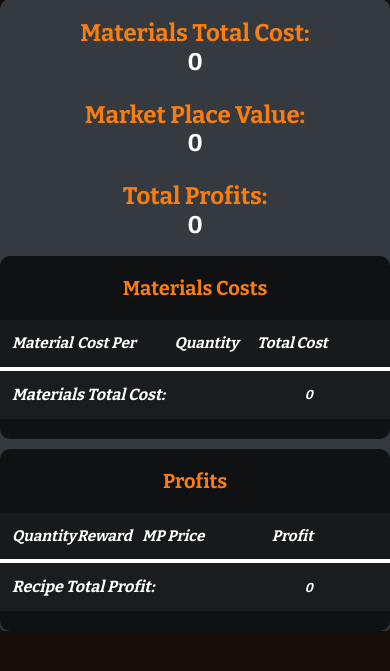
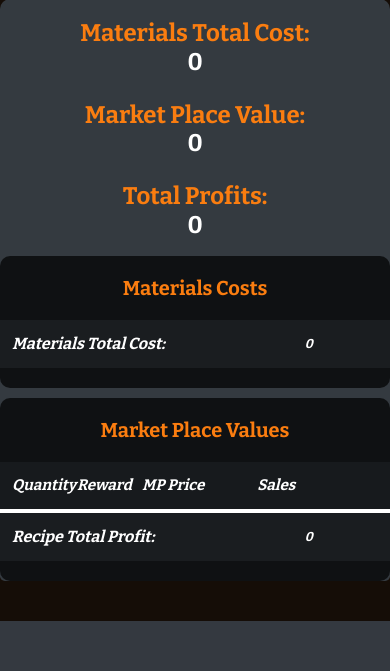
Before and after one commit to ejwoulfe/BDOProfit, a PHP site: the page made by Calculator/Recipe Page/cooking_recipe.php in a window 390 px wide. Shown: the part 448-1119 px from the top of the page. After the commit the page ends 1069 px from the top, so only its background shows below. Run offline with PHP 8.4, Linux system fonts and the light colour scheme; data that the repository does not hold is empty.

Commit message:
Different mobile UI for the tables to help reduce clutter. Button will appear on user input.

```diff
--- a/Calculator/Recipe Page/cooking_recipe.php
+++ b/Calculator/Recipe Page/cooking_recipe.php
@@ -111,14 +111,14 @@ require ('Get Recipe Data/get_cooking_recipe_data.php');
           </div>
           <!-- Table for the sub materials costs -->
           <table id="costs_table" class="table table-borderless">
-            <thead>
-              <th class="image_head col-1">
+            <!-- <thead>
+              <th id="image_head" class="col-1">
 
               </th>
-              <th class="text-center col-2">
+              <th id="mat_head" class="text-center col-2">
                 Material
               </th>
-              <th id="cost_per_head" class="text-left col-3">
+              <th id="cost_per_head" class="text-center col-3">
                 Cost Per
               </th>
               <th id="quantity_head" class="text-center col-2">
@@ -127,8 +127,8 @@ require ('Get Recipe Data/get_cooking_recipe_data.php');
               <th id="total_cost_head" class="text-center col-4">
                 Total Cost
               </th>
-            </thead>
-            <tbody>
+            </thead> -->
+            <tbody >
               <!-- For loop to iterate through the total amount of sub materials and make a row containing the materials image, cost, their quantity, and a calculated total cost. -->
               <?php
               $count = 1;
@@ -142,14 +142,14 @@ require ('Get Recipe Data/get_cooking_recipe_data.php');
                 echo '<tr id="' . $cost_row .   '">
                 <td class="image_row text-center col-1"><img src="../'
                 .getMaterialImage($subRow[$y], $conn).
-                '"  height="30"></td><td class="text-center col-2">'
+                '"  height="30"></td><td class="material_name_row text-center col-2">'
                 .getMaterialName($subRow[$y], $conn).
-                '</td><td class="align-middle col-3">
+                '</td><td id="cost_per" class="align-middle col-3">
                 <input id="' . $cost_field .   '" type="number" min="1" max="9999999999" value="" data-toggle="tooltip" data-placement="bottom" title="Enter a number from 0 to 99,999,999,999">
                 </td><td id="' . $cost_quantity .   '" class="quantity text-center col-2">'
                 .$subRow[$x].
                 '</td>
-                <td id="' . $total_cost .   '" class="text-right col-4")">0</td><td><button id="edit_button_' . $strCount . '"edit_button></button></td>
+                <td id="' . $total_cost .   '" class="text-right col-4")">0</td><td class="edit_button_td" ><button id="edit_button_' . $strCount . '" class="edit_button"></button></td>
                 </tr>';
                 $count+=1;
               }
@@ -181,24 +181,24 @@ require ('Get Recipe Data/get_cooking_recipe_data.php');
       <div id="profits_col" class="col-lg-6">
         <div id="profits_table_container">
           <div class="title_container">
-            <h5 class="table_title text-center">Profits</h5>
+            <h5 class="table_title text-center">Market Place Values</h5>
           </div>
           <!-- Table for the sub materials profits -->
           <table id="profits_table" class="table table-borderless">
             <thead>
               <th class="image_head text-center col-1">
               </th>
-              <th class="text-center col-2">
+              <th id="quantity_head_profits" class="text-center col-2">
                 Quantity
               </th>
-              <th class="text-left col-2">
+              <th id="reward_head" class="text-left col-2">
                 Reward
               </th>
-              <th class="text-left col-3">
+              <th id="market_place_head" class="text-left col-3">
                 MP Price
               </th>
               <th id="total_cost_head" class="text-center col-4">
-                Profit
+                Sales
               </th>
             </thead>
             <tbody>
--- a/Calculator/Recipe Page/recipe_calculator.js
+++ b/Calculator/Recipe Page/recipe_calculator.js
@@ -157,6 +157,7 @@ let UIController = (function() {
       if (isNaN(total)) {
         total = 0;
       }
+
       document.querySelector(
         `#row_${id} #total_${type}_row_${id}`
       ).innerHTML = numberWithCommas(total);
@@ -196,6 +197,8 @@ let UIController = (function() {
     },
     // Function to changes the input box css when the user changes the costs/reward amount of a row.
     changeInput: function(field) {
+      let row = field.id.substring(field.id.length - 1, field.id.length);
+
       if (field.style.backgroundColor == "") {
         field.setAttribute(
           "style",
@@ -207,24 +210,33 @@ let UIController = (function() {
           "background: default; border: default; color: default; outline: default;"
         );
       }
+      $("#cost_input_row_" + row).css("width", "89%");
     },
     // Function to hide elements when user enters input, to free up space for mobile.
     hideElements: function(row) {
       var costPer = document.getElementById("cost_input_row_" + row);
       var quantity = document.getElementById("cost_quantity_row_" + row);
-      var costPerHead = document.getElementById("cost_per_head");
-      var quantityHead = document.getElementById("quantity_head");
-      if (costPer.style.display === "none") {
-        costPer.style.display = "block";
-        quantity.style.display = "block";
-        costPerHead.style.display = "block";
-        quantityHead.style.display = "block";
-      } else {
-        costPer.style.display = "none";
-        quantity.style.display = "none";
-        costPerHead.style.display = "none";
-        quantityHead.style.display = "none";
-      }
+      var editButton = document.getElementById("edit_button_" + row);
+
+      costPer.style.display = "none";
+      quantity.style.display = "none";
+      editButton.style.display = "block";
+
+      $("#total_cost_row_" + row).animate({ right: "20%" });
+    },
+    // Function to show hidden elements when user presses edit button.
+    showElements: function(row) {
+      var costPer = document.getElementById("cost_input_row_" + row);
+      var quantity = document.getElementById("cost_quantity_row_" + row);
+      var editButton = document.getElementById("edit_button_" + row);
+
+      costPer.style.display = "block";
+      quantity.style.display = "block";
+      editButton.style.display = "none";
+
+      $("#cost_input_row_" + row).css("width", "89%");
+      $("#total_cost_row_" + row).animate({ right: "0%" });
+      $("#total_cost_row_" + row).text("0");
     },
     // Function to validate the incoming input from the costs/rewards table.
     validateInput: function(input) {
@@ -259,6 +271,24 @@ let UIController = (function() {
 
 ////////////// App Controller, which will use both UI and Recipe Controller methods for caluclations and HTML Changes //////////////
 let appController = (function(recipeCtrl, UICtrl) {
+  if (
+    /Android|webOS|iPhone|iPad|iPod|BlackBerry|IEMobile|Opera Mini/i.test(
+      navigator.userAgent
+    )
+  ) {
+    //Costs
+    $("input[id*='cost_input_row_']").css("width", "89%");
+    $("#image_head").css("display", "none");
+    $("#mat_head").text("Mats");
+    $("#cost_per_head").text("Cost");
+    $("#quantity_head").text("Qty");
+    $("#total_cost_head").text("Total");
+
+    // Market Place Values
+    $("#quantity_head_profits").text("Qty");
+    $("#reward_head").text("Rwds");
+    $("#market_place_head").text("MP");
+  }
   let setupEventListeners = function() {
     // Keypress Event handler for the costs tables rows input field when user presses "enter".
     $("input[id*='cost_input_row_']").on("keypress", function(event) {
@@ -274,9 +304,14 @@ let appController = (function(recipeCtrl, UICtrl) {
         // Change the html to their new values.
         UICtrl.changeInput(event.target);
         event.target.blur();
-        UICtrl.hideElements(`${rowNumber}`);
-
-        $(`#total_cost_row_${rowNumber}`).animate({ right: "40%" });
+        if (
+          /Android|webOS|iPhone|iPad|iPod|BlackBerry|IEMobile|Opera Mini/i.test(
+            navigator.userAgent
+          )
+        ) {
+          // some code..
+          UICtrl.hideElements(`${rowNumber}`);
+        }
 
         // If statement to display the tooltip when user enters in an incorrect input.
       } else if (
@@ -290,6 +325,7 @@ let appController = (function(recipeCtrl, UICtrl) {
         }, 2000);
       }
     });
+
     // Click Event Listener to adjust the css based on the input fields current attributes.
     $("input[id*='cost_input_row_']").on("click", function(event) {
       if (event.target.style.backgroundColor == "transparent") {
@@ -302,6 +338,17 @@ let appController = (function(recipeCtrl, UICtrl) {
       if (event.target.style.backgroundColor == "transparent") {
         UICtrl.changeInput(event.target);
       }
+    });
+
+    $(".edit_button").click(function() {
+      let rowNumber = event.target.id[event.target.id.length - 1];
+      UICtrl.showElements(rowNumber);
+      var inputField = $(event.target)
+        .parent()
+        .parent()
+        .children()[2].firstElementChild;
+
+      UICtrl.changeInput(inputField);
     });
 
     // Keypress Event handler for the profits tables rows input field when user presses "enter".
--- a/css/style.css
+++ b/css/style.css
@@ -416,6 +416,13 @@ nav #collapse_button {
 #total_profit_col {
   text-align: center;
 }
+.edit_button {
+  display: none;
+}
+.edit_button_td {
+  position: absolute;
+  right: 0;
+}
 
 /* Profits Container End */
 
@@ -537,6 +544,20 @@ nav #collapse_button {
 
   /* Index Page End */
   /* Recipe Pages */
+  #image_head {
+    display: none;
+  }
+  .material_name_row,
+  #mat_head {
+    flex: 0 0 25%;
+    max-width: 25%;
+  }
+  td[id*="total_cost_row_"],
+  #total_cost_head {
+    flex: 0 0 25%;
+    max-width: 25%;
+  }
+
   #costs_col,
   #profits_col {
     padding-right: 0px;
```
